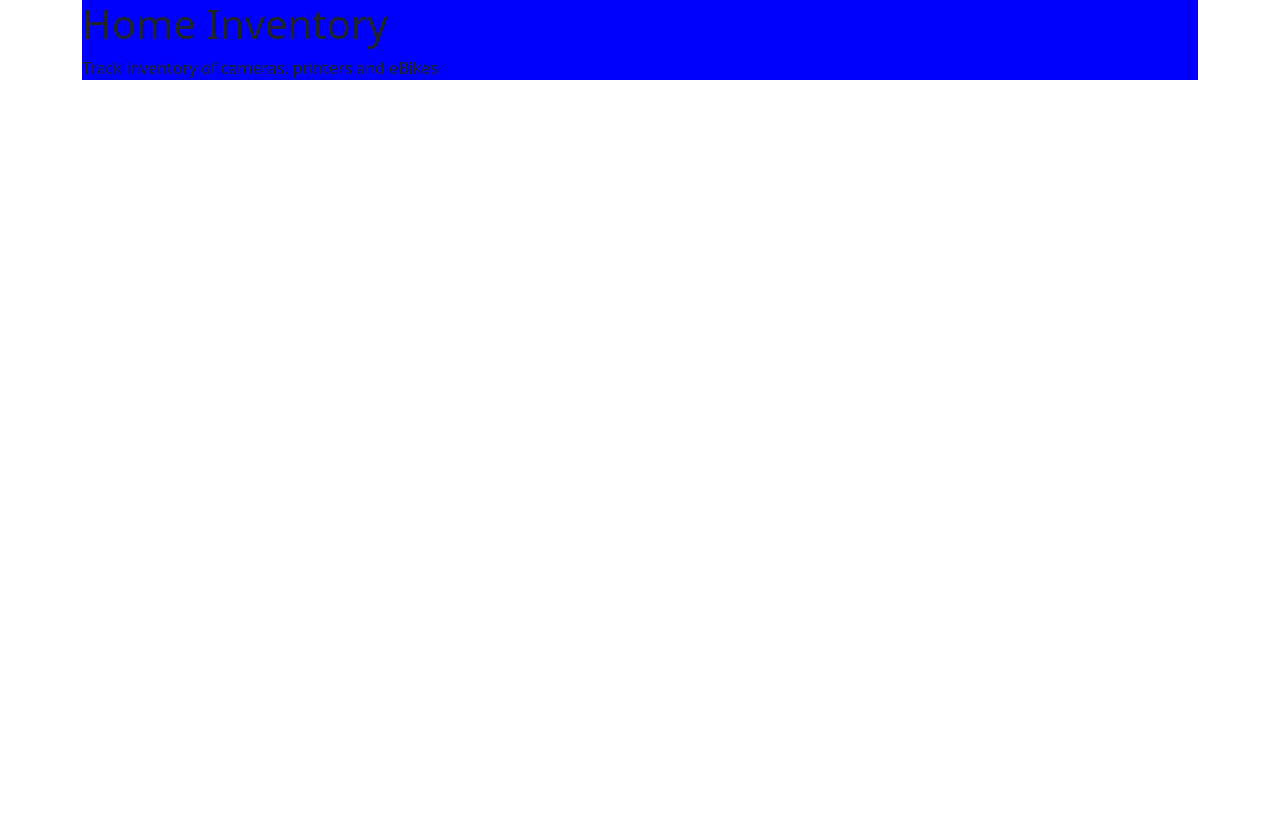
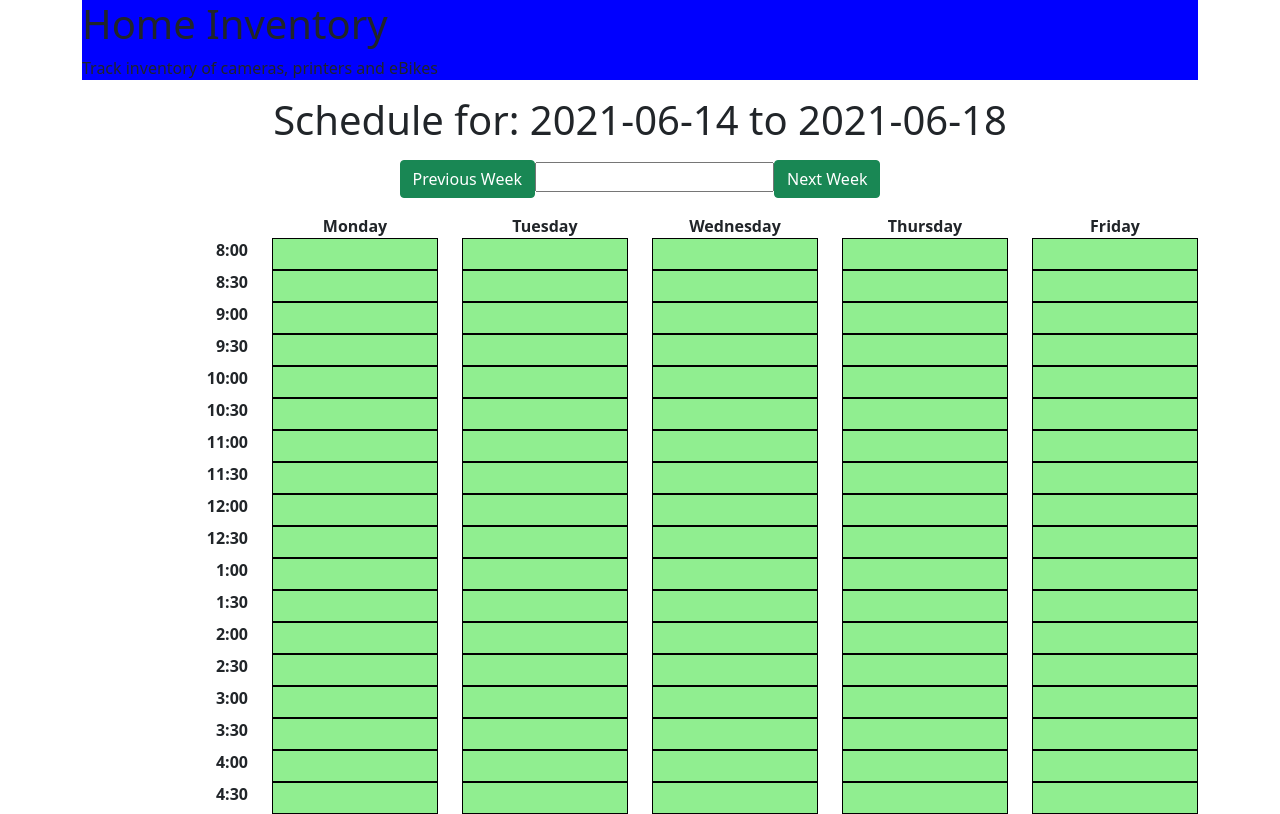
Before and after one commit to cfloryiv/homeinventoryreact, a React (Create React App) app: page /schedule in a window 1280 px wide. Built offline with nearby package versions, Linux system fonts and the light colour scheme; no server answers.

Commit message:
started work on schedule component

```diff
--- a/src/App.css
+++ b/src/App.css
@@ -26,3 +26,16 @@ form {
 span {
   color: red;
 }
+.cell {
+  border: 1px black solid;
+  height: 2em;
+  background-color: lightcoral;
+}
+.emptycell {
+  border: 1px black solid;
+  height: 2em;
+  background-color: lightgreen;
+}
+.timecell {
+  text-align: right;
+}
--- a/src/App.tsx
+++ b/src/App.tsx
@@ -1,13 +1,12 @@
 import React from 'react';
-import axios from 'axios';
 import { Route} from 'react-router-dom';
 
-import { InventoryReport } from './InventoryReport';
 import {InventoryTable} from './InventoryTable';
 import { SummaryReport } from './SummaryReport';
 import { NewInventoryItem} from './NewInventoryItem';
 import {Header} from './Header';
 import {Navigation} from './Navagation';
+import {Schedule} from './Schedule';
 import { Container } from 'react-bootstrap';
 import {Values} from './Values';
 
@@ -64,6 +63,7 @@ class App extends React.Component {
         <Route exact path='/inventoryreport' component={this.InventoryReportx} />
         <Route exact path='/inventorysummary' component ={this.InventorySummaryx}/>
         <Route exact path='/inventoryform' component={this.NewInventoryItemx}/>
+        <Route exact path='/schedule' component={Schedule}/>
       </Container>
     );
   }
--- a/src/Header.tsx
+++ b/src/Header.tsx
@@ -1,5 +1,5 @@
 import React from 'react';
-import { Jumbotron, Row, Col } from 'react-bootstrap';
+import { Jumbotron} from 'react-bootstrap';
 
 export function Header() {
     return (
--- a/src/Navagation.tsx
+++ b/src/Navagation.tsx
@@ -1,7 +1,7 @@
 import React from 'react';
-import {Link, useHistory} from 'react-router-dom';
-import { Jumbotron, Row, Col } from 'react-bootstrap';
-import { InventoryTable } from './InventoryTable';
+import { useHistory} from 'react-router-dom';
+import { Row, Col } from 'react-bootstrap';
+
 
 export function Navigation() {
 
@@ -28,7 +28,11 @@ export function Navigation() {
              <h4 onClick={() => handleLink('/inventoryform')}>New Inventory Item</h4>
          </Col>
      </Row>
-
+     <Row>
+         <Col md={{ span: 6, offset: 1 }}>
+             <h4 onClick={() => handleLink('/schedule')}>Schedule</h4>
+         </Col>
+     </Row>
     </>
     );
 }
--- a/src/NewInventoryItem.tsx
+++ b/src/NewInventoryItem.tsx
@@ -54,7 +54,8 @@ export class NewInventoryItem extends React.Component<IProps, IState> {
         return errors;
     }
     render() {
-
+        let subtypes=["bike", "tire_pump", "saddle_bags", "camera_body", "lens", "battery", "tripod", "case", "backpack", "printer", "paper", "ink_cart"];
+        subtypes.sort();
         return (
             <>
                 <Row>
@@ -92,7 +93,13 @@ export class NewInventoryItem extends React.Component<IProps, IState> {
                                             </Form.Group>
                                             <Form.Group>
                                                 <Form.Label>Type</Form.Label>
-                                                <Field className="form-control" name="subtype" type="text" />
+                                                <Field as="select" name="subtype">
+                                                    {
+                                                        subtypes.map((typex: string) => (
+                                                            <option value={typex}>{typex}</option>
+                                                        ))
+                                                        }
+                                                </Field>
                                                 <ErrorMessage component="span" name="subtype" />
                                             </Form.Group>
                                             <Form.Group>
--- /dev/null
+++ b/src/Schedule.tsx
@@ -0,0 +1,86 @@
+import React, {useState} from 'react';
+import {Col, Row} from 'react-bootstrap';
+
+export function Schedule(props: any) {
+    let times=[
+        "8:00", "8:30", "9:00", "9:30", "10:00", "10:30", "11:00", "11:30",
+        "12:00", "12:30", "1:00", "1:30", "2:00", "2:30", "3:00", "3:30",
+        "4:00", "4:30"
+    ];
+    let date0=new Date(2021, 5, 14);
+    let [startDate, setStartDate]=useState(date0);
+    let dates: any[]=[];
+    for (let ndx=0; ndx<5; ndx++) {
+        dates.push(new Date(startDate.getTime()+(ndx*24*60*60*1000)).toISOString().split('T')[0]);
+    };
+    console.log(dates);
+    let weekDays=["Monday", "Tuesday", "Wednesday", "Thursday", "Friday"];
+    let appts: any[]=[];
+    times.forEach(time => {
+        dates.forEach(date => {
+            let appt={
+                date,
+                time,
+                name: ""
+            };
+            appts.push(appt);
+        });
+    });
+
+    const [apptsx, setappts]=useState(appts);
+
+    const cellHandler = (tindex: number, dindex: number) => {
+        console.log(tindex, dindex);
+        let newappts=[...apptsx];
+        if (newappts[tindex*5+dindex].name==="") {
+            newappts[tindex*5+dindex].name=input;
+        } else {
+            newappts[tindex*5+dindex].name="";
+        }
+
+        setappts(newappts);
+        console.log(apptsx);
+    };
+    let [input, setInput]=useState('');
+
+    const changeWeek = (numberDays: number) => {
+        setStartDate(new Date(startDate.getTime()+numberDays*24*60*60*1000));
+    }
+    return (
+        <>
+            <h1 style={{ textAlign: "center"}}>Schedule for: {dates[0]} to {dates[4]}</h1>
+
+            <div style={{textAlign: "center", margin: "1em"}}>
+            <button className="btn btn-success" onClick={(e) => changeWeek(-7)}>Previous Week</button>
+            <input value={input} onChange={e => setInput(e.target.value)}/>
+            <button className="btn btn-success" onClick={(e) => changeWeek(7)}>Next Week</button>
+            </div>
+
+            <Row>
+                <Col>
+                    <div></div>
+                </Col>
+                {weekDays.map((day: string) => (
+                    <Col>
+                    <div style={{textAlign: "center"}}><strong>{day}</strong></div>
+                    </Col>
+                ))}
+            </Row>
+            {times.map((time: string, tindex: number) => (
+                <Row key={time}>
+                    <Col>
+                        <div className="timecell"><strong>{time}</strong></div>
+                    </Col>
+                    {dates.map((date: string, dindex: number) => (
+                        <Col>
+
+                            <div className={apptsx[tindex*5+dindex].name==='' ? "emptycell" : "cell"}
+                                onClick={(e) => cellHandler(tindex, dindex)}>{apptsx[tindex*5+dindex].name}</div>
+                        </Col>
+                    ))}
+                </Row>
+            ))}
+            </>
+    );
+
+    }
--- a/src/SummaryCard.tsx
+++ b/src/SummaryCard.tsx
@@ -1,6 +1,6 @@
-import { AnyAaaaRecord } from 'dns';
+
 import React from 'react';
-import { Card, Row, Col } from 'react-bootstrap';
+import { Row, Col } from 'react-bootstrap';
 import {Values} from './Values';
 
 export function SummaryCard(props: { cls: string, inventoryList: Values[] }) {
--- a/src/SummaryReport.tsx
+++ b/src/SummaryReport.tsx
@@ -1,11 +1,9 @@
 import React from 'react';
 import { SummaryCard } from './SummaryCard';
-import { Col, Row } from 'react-bootstrap';
+import { Row } from 'react-bootstrap';
 import {Values} from './Values';
 export class SummaryReport extends React.Component<any, any> {
-    constructor(props: { inventoryList: Values[]}) {
-        super(props);
-    }
+
 
     state = {
         showFlag: true
```
